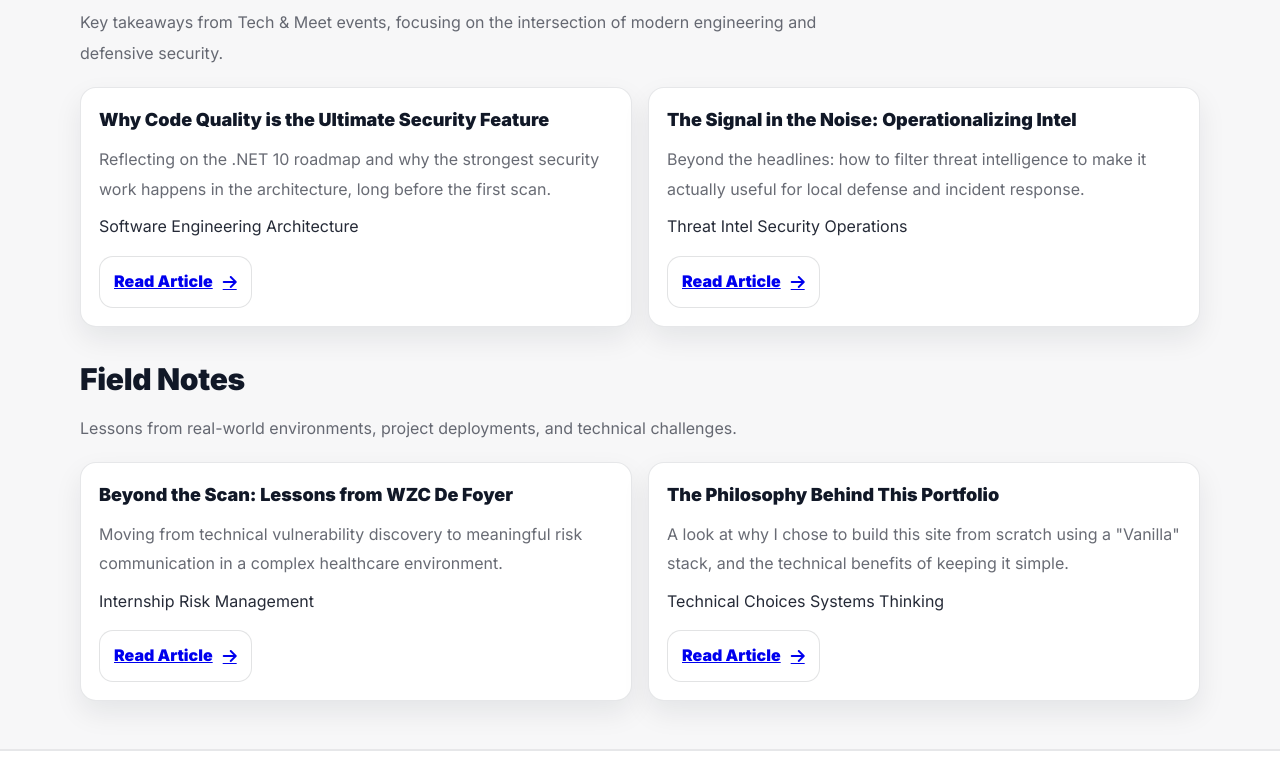
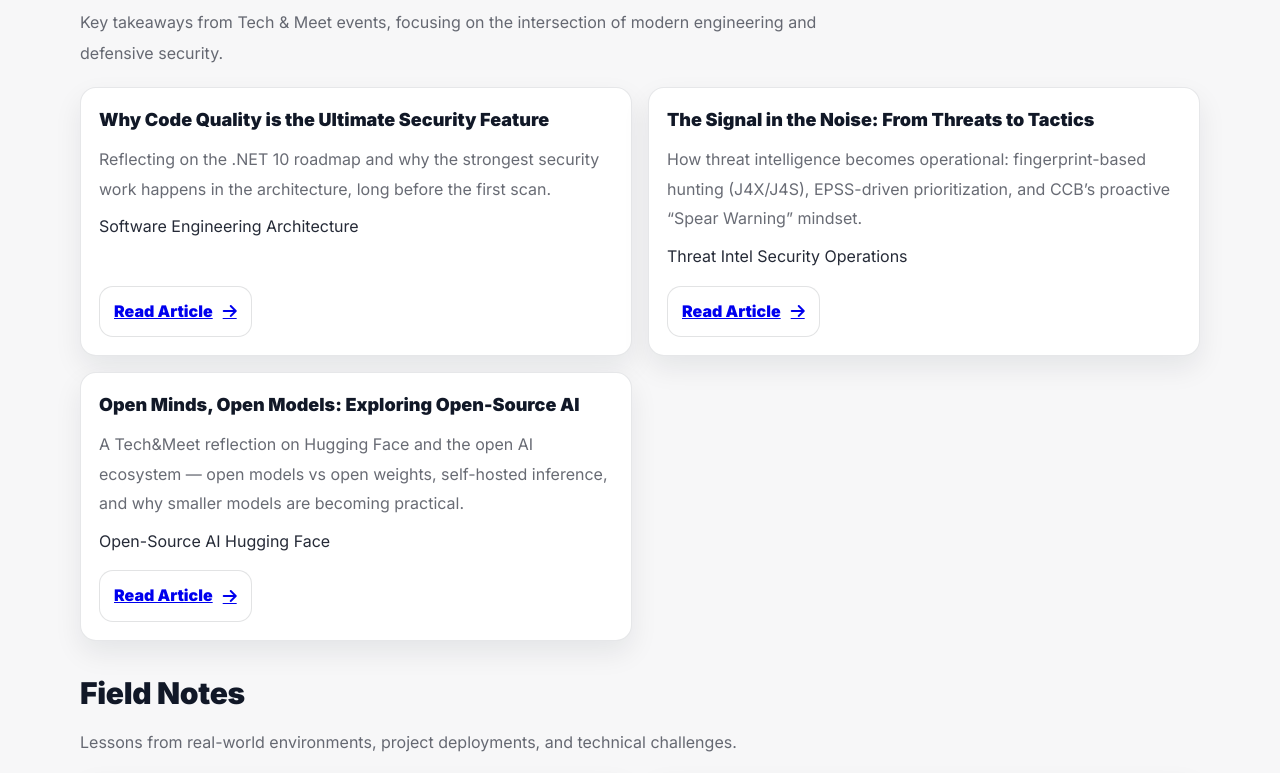
Before and after one commit to sharffudeen47/portfolio, a plain HTML site: page blog.html in a window 1280 px wide. Shown: the part 401-1174 px from the top of the page. Drawn offline with Linux system fonts and the light colour scheme.

Commit message:
added the openmind ml6 into the blog page

```diff
--- a/blog.html
+++ b/blog.html
@@ -113,9 +113,9 @@
                 </article>
 
                 <article class="post-card">
-                    <h3>The Signal in the Noise: Operationalizing Intel</h3>
+                    <h3>The Signal in the Noise: From Threats to Tactics</h3>
                     <p>
-                        Beyond the headlines: how to filter threat intelligence to make it actually useful for local defense and incident response.
+                        How threat intelligence becomes operational: fingerprint-based hunting (J4X/J4S), EPSS-driven prioritization, and CCB’s proactive “Spear Warning” mindset.
                     </p>
 
                     <div class="meta">
@@ -125,6 +125,25 @@
 
                     <div class="post-actions">
                         <a class="link-btn" href="posts/tech-meet-threat-intelligence.html">
+                            Read Article <i class="fa-solid fa-arrow-right" aria-hidden="true"></i>
+                        </a>
+                    </div>
+                </article>
+
+                <!-- ✅ NEW POST: Open Minds, Open Models -->
+                <article class="post-card">
+                    <h3>Open Minds, Open Models: Exploring Open-Source AI</h3>
+                    <p>
+                        A Tech&amp;Meet reflection on Hugging Face and the open AI ecosystem — open models vs open weights, self-hosted inference, and why smaller models are becoming practical.
+                    </p>
+
+                    <div class="meta">
+                        <span class="badge">Open-Source AI</span>
+                        <span class="badge">Hugging Face</span>
+                    </div>
+
+                    <div class="post-actions">
+                        <a class="link-btn" href="posts/Open%20Minds,%20Open%20Models.html">
                             Read Article <i class="fa-solid fa-arrow-right" aria-hidden="true"></i>
                         </a>
                     </div>
```
